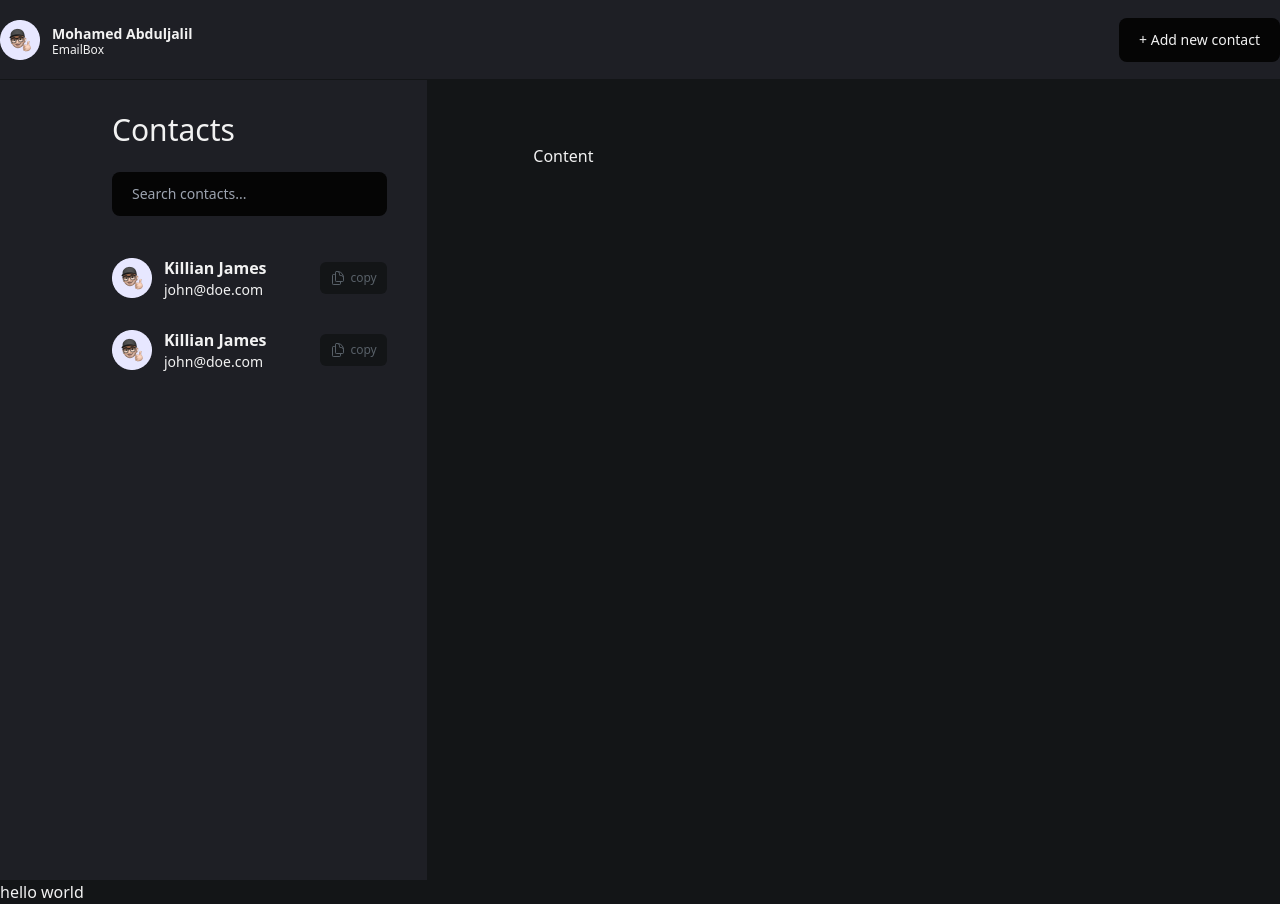
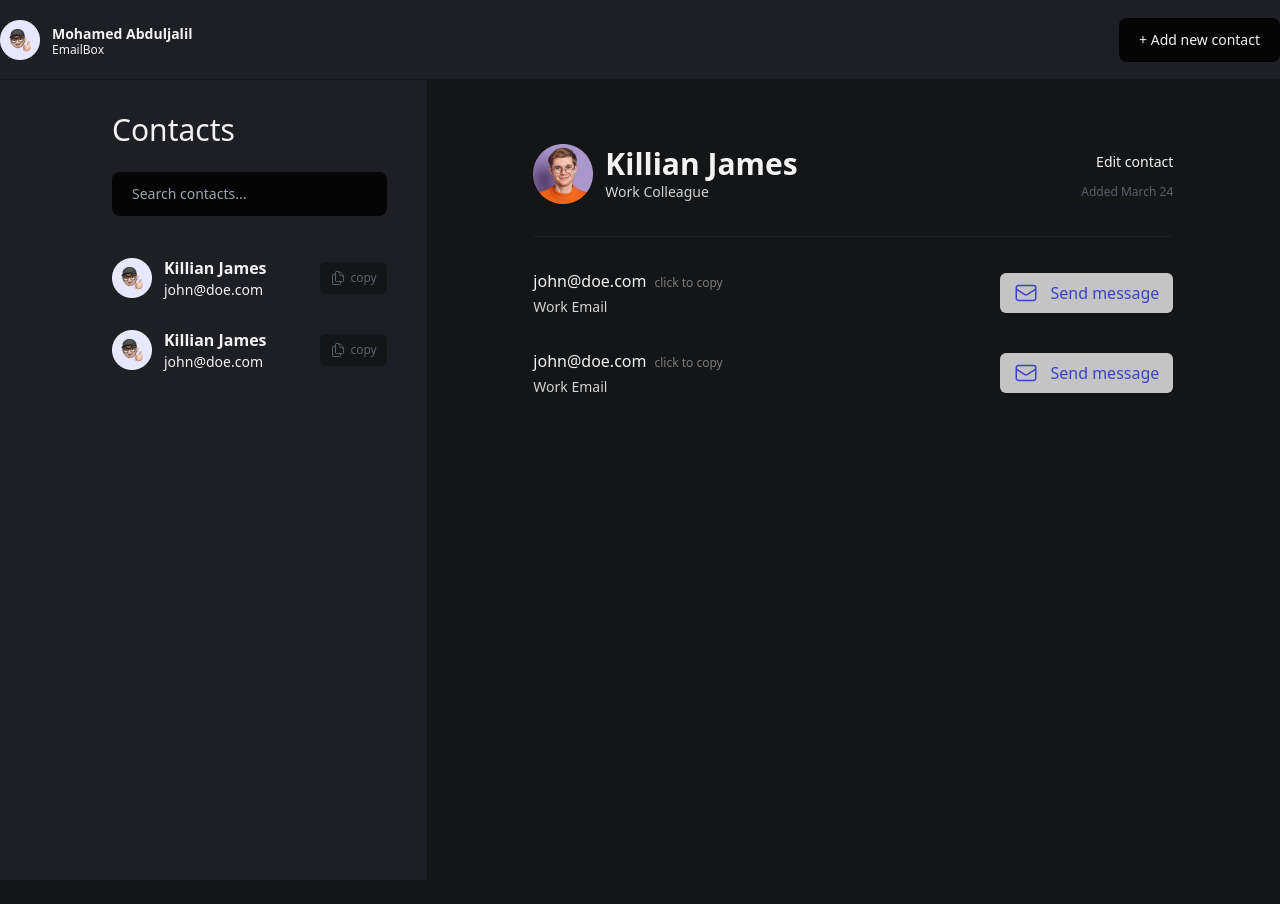
Before and after one commit to dotjalil/emailbook, a React (Create React App) app: page / in a window 1280 px wide. After the commit the page ends 880 px from the top, so only its background shows below. Built offline with nearby package versions, Linux system fonts and the light colour scheme.

Commit message:
contact info section

```diff
--- a/src/App.js
+++ b/src/App.js
@@ -1,16 +1,16 @@
 import Header from "./components/Header";
 import Sidebar from "./components/Sidebar";
+import Contact from "./components/Contact";
 import "./App.css";
 
 function App() {
   return (
-    <div className="App text-white">
+    <div className="App text-white1">
       <Header />
       <div className="grid grid-cols-6	">
         <Sidebar />
-        <div className="col-span-4 w-3/4 mx-auto pt-16">Content</div>
+        <Contact />
       </div>
-      <h1 className="">hello world </h1>
     </div>
   );
 }
--- /dev/null
+++ b/src/components/Contact.jsx
@@ -0,0 +1,77 @@
+import Avatar from "../images/contact-avatar.png";
+
+const Contact = (props) => {
+  return (
+    <div className="col-span-4 w-3/4 mx-auto pt-16">
+      <div className="contact-header flex justify-between content-center items-center mb-7 border-b border-box pb-8">
+        <div className="flex items-center gap-3">
+          <img src={Avatar} alt="contact avatar" />
+          <div className="flex flex-col">
+            <span className="text-3xl font-bold">Killian James</span>
+            <span className="text-sm text-white2">Work Colleague</span>
+          </div>
+        </div>
+        <div className="flex flex-col">
+          <button className="text-sm text-right mt-1 mb-3">Edit contact</button>
+          <span className="text-xs text-right text-white3">Added March 24</span>
+        </div>
+      </div>
+      <div className="contact-methods">
+        <div className="flex items-center justify-between mt-8">
+          <div className="flex flex-col">
+            <span>
+              john@doe.com
+              <span className="text-xs text-white5 ml-2">click to copy</span>
+            </span>
+            <span className="text-sm text-white2 mt-1">Work Email</span>
+          </div>
+          <button className="flex gap-3 bg-white4 py-2 px-3.5 rounded-md text-blue1">
+            <svg
+              xmlns="http://www.w3.org/2000/svg"
+              fill="none"
+              viewBox="0 0 24 24"
+              strokeWidth={1.5}
+              stroke="currentColor"
+              className="w-6 h-6"
+            >
+              <path
+                strokeLinecap="round"
+                strokeLinejoin="round"
+                d="M21.75 6.75v10.5a2.25 2.25 0 01-2.25 2.25h-15a2.25 2.25 0 01-2.25-2.25V6.75m19.5 0A2.25 2.25 0 0019.5 4.5h-15a2.25 2.25 0 00-2.25 2.25m19.5 0v.243a2.25 2.25 0 01-1.07 1.916l-7.5 4.615a2.25 2.25 0 01-2.36 0L3.32 8.91a2.25 2.25 0 01-1.07-1.916V6.75"
+              />
+            </svg>
+            Send message
+          </button>
+        </div>
+        <div className="flex items-center justify-between mt-8">
+          <div className="flex flex-col">
+            <span>
+              john@doe.com
+              <span className="text-xs text-white5 ml-2">click to copy</span>
+            </span>
+            <span className="text-sm text-white2 mt-1">Work Email</span>
+          </div>
+          <button className="flex gap-3 bg-white4 py-2 px-3.5 rounded-md text-blue1">
+            <svg
+              xmlns="http://www.w3.org/2000/svg"
+              fill="none"
+              viewBox="0 0 24 24"
+              strokeWidth={1.5}
+              stroke="currentColor"
+              className="w-6 h-6"
+            >
+              <path
+                strokeLinecap="round"
+                strokeLinejoin="round"
+                d="M21.75 6.75v10.5a2.25 2.25 0 01-2.25 2.25h-15a2.25 2.25 0 01-2.25-2.25V6.75m19.5 0A2.25 2.25 0 0019.5 4.5h-15a2.25 2.25 0 00-2.25 2.25m19.5 0v.243a2.25 2.25 0 01-1.07 1.916l-7.5 4.615a2.25 2.25 0 01-2.36 0L3.32 8.91a2.25 2.25 0 01-1.07-1.916V6.75"
+              />
+            </svg>
+            Send message
+          </button>
+        </div>
+      </div>
+    </div>
+  );
+};
+
+export default Contact;
--- a/src/components/Sidebar.jsx
+++ b/src/components/Sidebar.jsx
@@ -16,7 +16,7 @@ const Sidebar = (props) => {
             <span className="text-sm">john@doe.com</span>
           </div>
         </div>
-        <button className="bg-main flex gap-1 text-xs px-2.5 py-2 text-dark-white rounded-md">
+        <button className="bg-main flex gap-1 text-xs px-2.5 py-2 text-white3 rounded-md">
           <svg
             xmlns="http://www.w3.org/2000/svg"
             fill="none"
@@ -42,7 +42,7 @@ const Sidebar = (props) => {
             <span className="text-sm">john@doe.com</span>
           </div>
         </div>
-        <button className="bg-main flex gap-1 text-xs px-2.5 py-2 text-dark-white rounded-md">
+        <button className="bg-main flex gap-1 text-xs px-2.5 py-2 text-white3 rounded-md">
           <svg
             xmlns="http://www.w3.org/2000/svg"
             fill="none"
--- a/tailwind.config.js
+++ b/tailwind.config.js
@@ -6,11 +6,14 @@ module.exports = {
       main: "#131517",
       sec: "#212229",
       "txt-inpt": "#050505",
-      white: "#F2F2F2",
-      "off-white": "#D2D2D2",
-      "dark-white": "#586068",
+      white1: "#F2F2F2",
+      white2: "#D2D2D2",
+      white3: "#586068",
+      white4: "#C4C4C4",
+      white5: "#7C7C7C",
       box: "#1E1F25",
       "box-border": "#1E1F25",
+      blue1: "#3B41C5",
     },
     extend: {},
   },
```
Also changed, not shown: src/images/contact-avatar.png (added).
